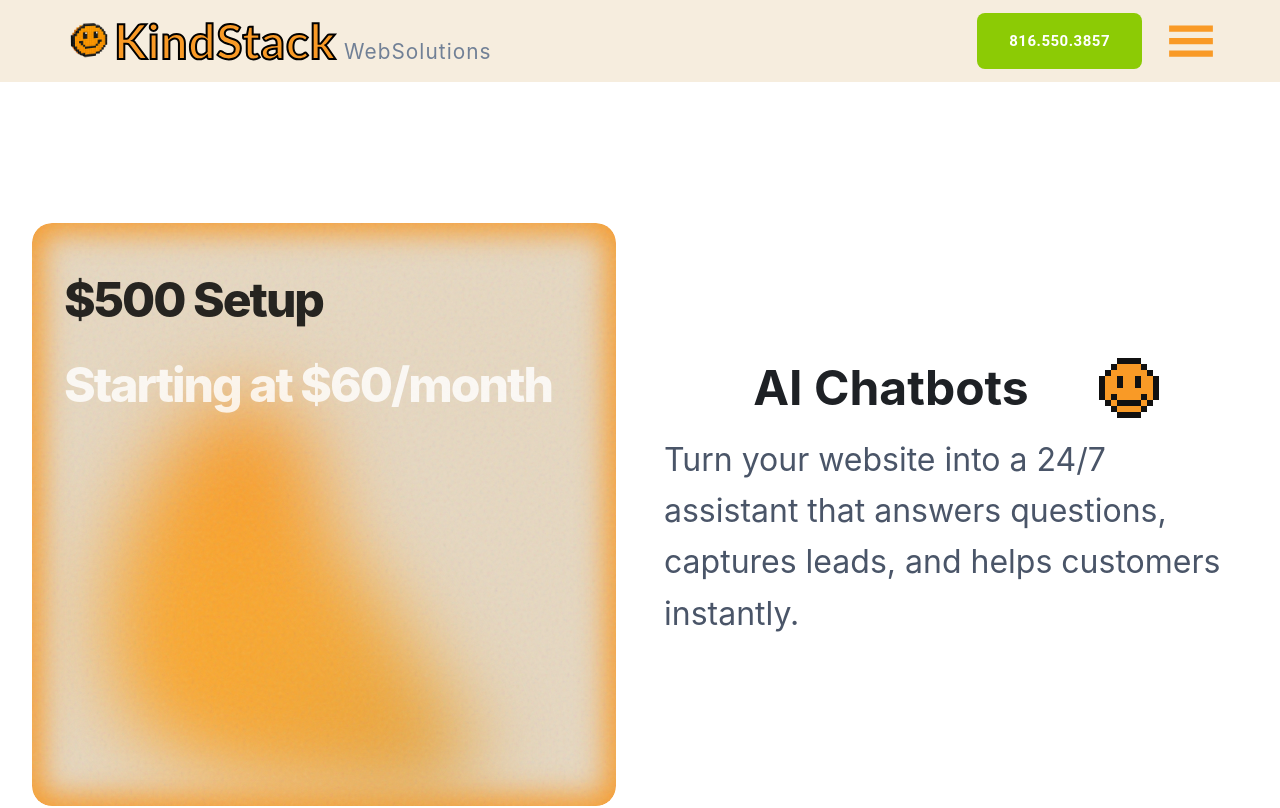
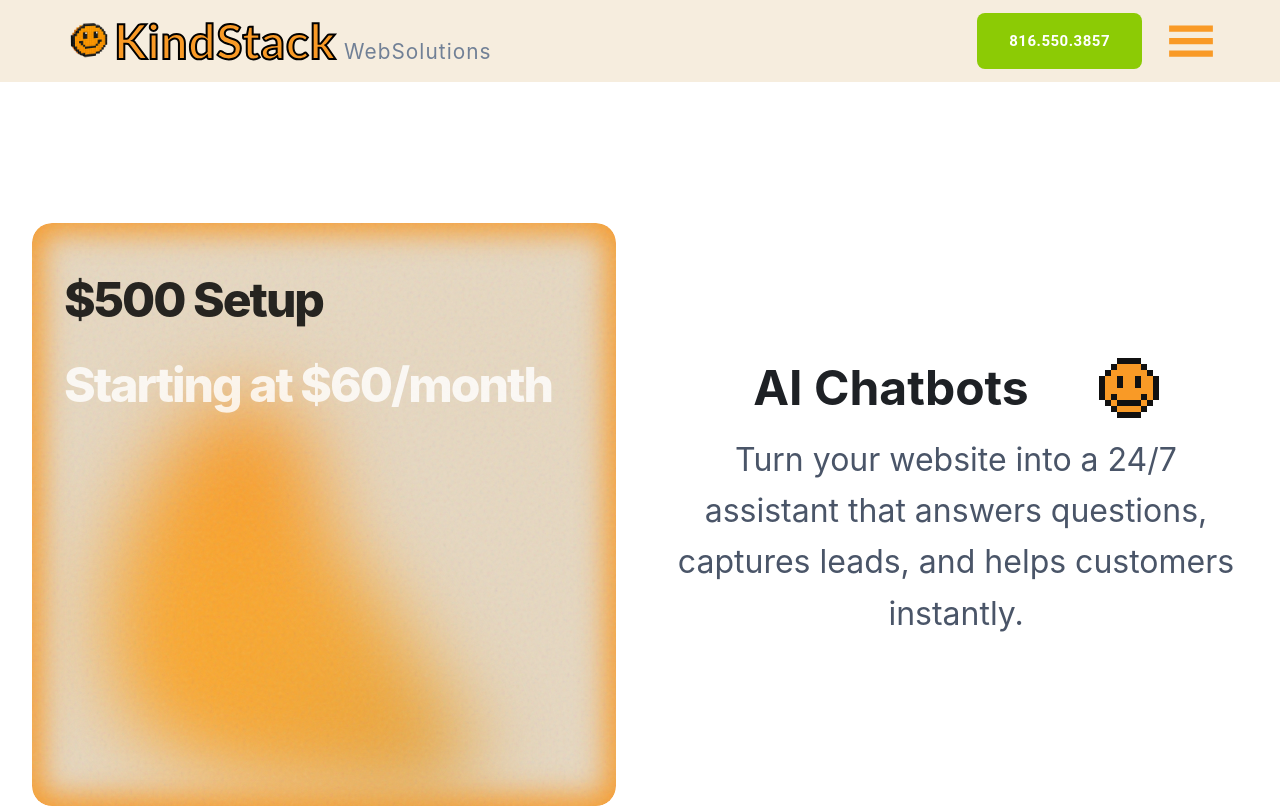
Before and after one commit to rrr5458/kindstack, a React (Vite) app: page /services/ai-chatbots in a window 1280 px wide. Shown: the top 808 px of the page. Built offline with nearby package versions, Linux system fonts and the light colour scheme; a web font is replaced by a local one.

Commit message:
extra changes

```diff
--- a/src/pages/Service.tsx
+++ b/src/pages/Service.tsx
@@ -39,7 +39,7 @@ const Service: React.FC<ServiceProps> = ({ title, iconColor, description, detail
                     <PixelSmiley color={iconColor} scale={6} />
                   </span>
               </div>
-              <p className="hero-sub-one">{description}</p>
+              <p className="services-sub-one">{description}</p>
             </div>
 
             {details.map((detail, index) => (
--- a/src/styles/AboutPage.css
+++ b/src/styles/AboutPage.css
@@ -101,6 +101,7 @@
 
 .value-grid {
     display: flex;
+    flex-direction: column;
     gap: 2rem;
     margin-top: 1.5rem;
 }
--- a/src/styles/OtherServices.css
+++ b/src/styles/OtherServices.css
@@ -109,4 +109,5 @@
   color: #333;
   letter-spacing: -0.025em;
   margin: 0;
+  text-align: center;
 }
--- a/src/styles/ServicesPage.css
+++ b/src/styles/ServicesPage.css
@@ -30,6 +30,16 @@
 
 .services-title-one-container {
   position: relative;
+}
+
+.services-sub-one {
+  font-size: clamp(2rem, 2vw, 1.375rem);
+  font-family: "Inter", sans-serif;
+  font-weight: 400;
+  color: #4a5568;
+  line-height: 1.6;
+  margin-bottom: 2rem;
+  text-align: center;
 }
 
 .services-title {
```
